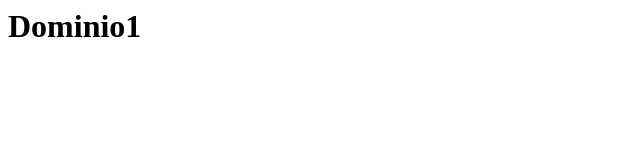
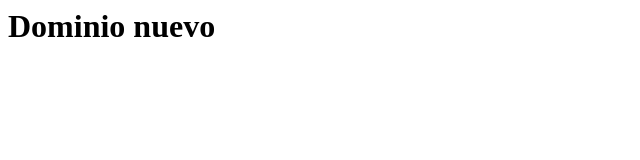
Before and after one commit to AntonioMelo7/Entornos-de-desarrollo, a plain HTML site: page index.html in a window 1280 px wide. Shown: the whole page, without its empty margins (0-640 px from the left). Drawn offline with Linux system fonts and the light colour scheme.

Commit message:
Añado nueva versión a la rama

```diff
--- a/index.html
+++ b/index.html
@@ -1 +1 @@
-<html><body><h1>Dominio1</h1></body></html>
+<html><body><h1>Dominio nuevo</h1></body></html>
```
Also changed, not shown: fichero2.txt.
